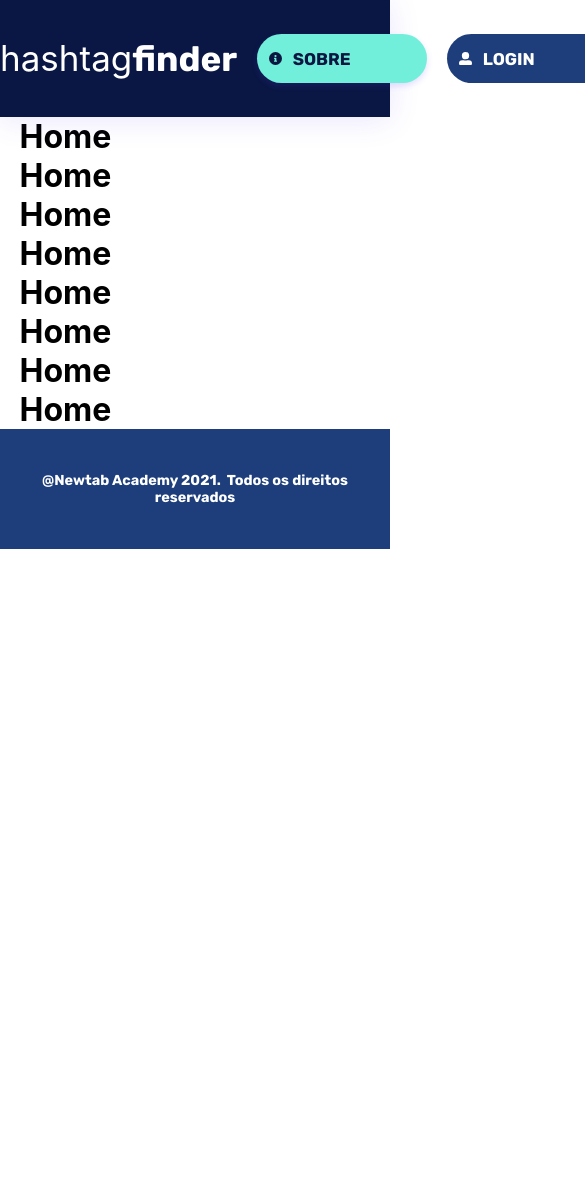
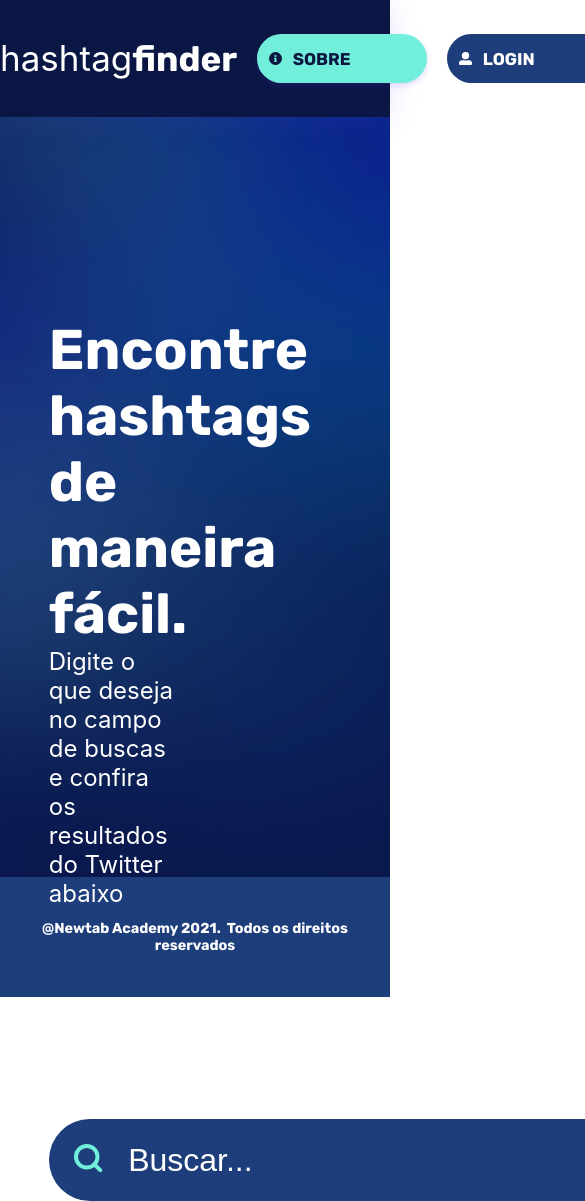
Before and after one commit to lorenzogcosta/searcher291121, a React (Create React App) app: page / in a window 390 px wide. Shown: the top 1201 px of the page, 585 px wide, since content can reach past the window. Before the commit the page ends 844 px from the top, so only its background shows below. Built offline with nearby package versions, Linux system fonts and the light colour scheme.

Commit message:
Main Banner and Search Input done, need to check responsive CSS later.

```diff
--- a/src/Pages/Home/Home.js
+++ b/src/Pages/Home/Home.js
@@ -5,39 +5,37 @@ import Footer from '../../Components/Footer/Footer'
 
 import styles from '../Home/home.module.css'
 
+import iconSearch from '../../images/icon-search.svg'
+
 
 const Home = () => {
 
     return (
         <>
-                <NavBar layout="home" />
-                <div className={styles.homeContent}>
-                    <h1>
-                        Home
-                    </h1>
-                    <h1>
-                        Home
-                    </h1>
-                    <h1>
-                        Home
-                    </h1>
-                    <h1>
-                        Home
-                    </h1>
-                    <h1>
-                        Home
-                    </h1>
-                    <h1>
-                        Home
-                    </h1>
-                    <h1>
-                        Home
-                    </h1>
-                    <h1>
-                        Home
-                    </h1>
+            <NavBar layout="home" />
+            <div className={styles.header}>
+                <div className={styles.headerContent}>
+                    <div className={styles.titles}>
+                        <h1>Encontre hashtags de maneira fácil.</h1>
+                        <h2>Digite o que deseja no campo de buscas e confira os resultados do Twitter abaixo</h2>
+                    </div>
+                    <form>
+                        <button>
+                            <img src={iconSearch} alt="Icon Search" />
+                        </button>
+                        <input
+                            type="text"
+                            placeholder="Buscar..."
+                            className={styles.inputSearch}
+                            maxLength="140"
+                            required
+                        />
+                    </form>
                 </div>
-                <Footer />
+            </div>
+            <div className={styles.homeContent}>
+            </div>
+            <Footer />
         </>
     )
 
--- a/src/Pages/Home/home.module.css
+++ b/src/Pages/Home/home.module.css
@@ -1,5 +1,79 @@
+/*---------------Header---------------*/
+
+.header {
+    height: 90vh;
+    width: 100vw;
+    background: url(../../images/hero-bg.jpg);
+    background-repeat: no-repeat;
+    background-size: cover;
+}
+
+.header .headerContent {
+    width: 75%;
+    height: calc(100vh - 90px);
+    margin: auto;
+    display: flex;
+    flex-flow: column;
+}
+
+.header .headerContent .titles h1 {
+    margin-top: 200px;
+    font-family: 'Rubik', sans-serif;
+    font-size: 3.5rem;
+    width: 55%;
+    color: #FFF;
+    font-weight: 700;
+}
+
+.header .headerContent .titles h2 {
+    font-weight: 400;
+    width: 45%;
+    color: #FFF;
+}
+
+/*---------------Search Input---------------*/
+
+.header .headerContent form {
+    margin: 25vh auto 0;
+    width: 60%;
+    max-width: 860px;
+    min-width: 620px;
+    display: flex;
+    background-color: #1E3E7B;
+    border-radius: 100px;
+}
+
+.header .headerContent form button {
+    background: transparent;
+    border: none;
+    cursor: pointer;
+}
+
+.header .headerContent form button img {
+    padding: 25px;
+}
+
+.header .headerContent form .inputSearch {
+    height: 100%;
+    width: calc(100% - 30px);
+    font-size: 2rem;
+    color: white;
+    border: none;
+    background-color: transparent;
+}
+
+.header .headerContent form .inputSearch::placeholder {
+    color: var(--gray);
+    font-size: 2rem;
+}
+
+
+
+/*---------------Home Content---------------*/
+
 .homeContent {
-    width: 90%;
+    width: 100%;
+    background-color: #0A1744;
     margin-left: auto;
     margin-right: auto;
 }
--- a/src/index.css
+++ b/src/index.css
@@ -11,6 +11,7 @@ body {
     sans-serif;
   -webkit-font-smoothing: antialiased;
   -moz-osx-font-smoothing: grayscale;
+  overflow-x: hidden;
 }
 
 code {
```
Also changed, not shown: src/Components/Header/Header.js (deleted, +0 -12 lines).
